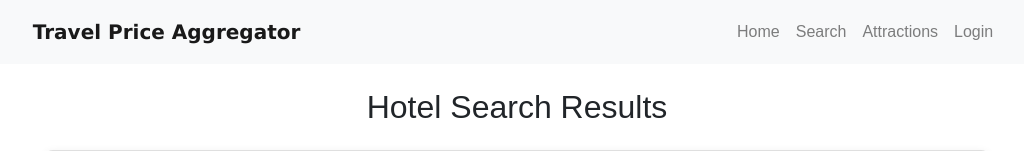
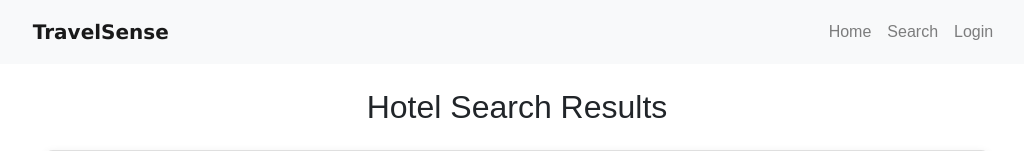
Before and after one commit to shivansh0901/travel-price-aggregator, a Flask app: template templates/hotel-results.html in a window 1280 px wide. Shown: the top 151 px of the page, without its empty margins (123-1147 px from the left). Run offline with Flask 3, Linux system fonts and the light colour scheme; the template is opened without the code that fills it, so the values that code supplies are empty; parts of the project's set-up code (start-up, migrations or seed data) failed here and were passed over; some libraries are stand-ins or nearby versions.

Commit message:
updated cosmetic elements

```diff
--- a/app.py
+++ b/app.py
@@ -2,7 +2,7 @@ from flask import Flask, request, jsonify, render_template, session, redirect, u
 from flask_sqlalchemy import SQLAlchemy
 from flask_cors import CORS
 import requests
-from config import SERPAPI_KEY, OPENAI_API_KEY, GEMINI_API_KEY
+from config import SERPAPI_KEY, GEMINI_API_KEY
 import time
 from datetime import datetime
 
@@ -379,7 +379,7 @@ def search_hotels():
         return render_template('hotel-results.html', error=error_message, city=city, check_in=check_in, check_out=check_out, selected_currency=currency, total_nights=0)
 
 
-
+'''
 # Tourist Attraction Suggestions (OpenAI API)
 @app.route('/tourist_suggestions', methods=['GET'])
 def tourist_suggestions():
@@ -411,6 +411,7 @@ def tourist_suggestions():
     except requests.exceptions.RequestException as e:
         print(f"Error calling OpenAI API: {str(e)}")  # For debugging
         return jsonify({"error": "Failed to get suggestions. Please try again later."}), 500
+'''
 
 
 
--- a/templates/hotel-results.html
+++ b/templates/hotel-results.html
@@ -11,7 +11,7 @@
 <body>
     <nav class="navbar navbar-expand-lg navbar-light bg-light">
         <div class="container">
-            <a class="navbar-brand" href="/">Travel Price Aggregator</a>
+            <a class="navbar-brand" href="/">TravelSense</a>
             <button class="navbar-toggler" type="button" data-toggle="collapse" data-target="#navbarNav">
                 <span class="navbar-toggler-icon"></span>
             </button>
@@ -22,9 +22,6 @@
                     </li>
                     <li class="nav-item">
                         <a class="nav-link" href="/search">Search</a>
-                    </li>
-                    <li class="nav-item">
-                        <a class="nav-link" href="#">Attractions</a>
                     </li>
                     <li class="nav-item">
                         <a class="nav-link" href="#">Login</a>
@@ -127,21 +124,8 @@
                         </form>
                     </div>
                 </div>
-                <!-- Tourist Attractions Panel -->
-                <div class="card mt-4">
-                    <div class="card-header bg-info text-white">
-                        <h5 class="mb-0">Tourist Attractions in {{ city }}</h5>
-                    </div>
-                    <div class="card-body" id="attractions-container">
-                        <div class="text-center" id="attractions-loading">
-                            <div class="spinner-border text-primary" role="status">
-                                <span class="sr-only">Loading...</span>
-                            </div>
-                            <p class="mt-2">Loading attractions...</p>
-                        </div>
-                        <div id="attractions-content" style="display: none;"></div>
-                    </div>
-                </div>
+
+
 
             </div>
 
--- a/templates/results.html
+++ b/templates/results.html
@@ -10,7 +10,7 @@
 <body>
     <nav class="navbar navbar-expand-lg navbar-light bg-light">
         <div class="container">
-            <a class="navbar-brand" href="/">Travel Price Aggregator</a>
+            <a class="navbar-brand" href="/">TravelSense</a>
             <button class="navbar-toggler" type="button" data-toggle="collapse" data-target="#navbarNav">
                 <span class="navbar-toggler-icon"></span>
             </button>
@@ -21,9 +21,6 @@
                     </li>
                     <li class="nav-item">
                         <a class="nav-link" href="/search">Search</a>
-                    </li>
-                    <li class="nav-item">
-                        <a class="nav-link" href="#">Attractions</a>
                     </li>
                     <li class="nav-item">
                         <a class="nav-link" href="#">Login</a>
--- a/templates/search.html
+++ b/templates/search.html
@@ -10,7 +10,7 @@
 <body>
     <nav class="navbar navbar-expand-lg navbar-light bg-light">
         <div class="container">
-            <a class="navbar-brand" href="/">Travel Price Aggregator</a>
+            <a class="navbar-brand" href="/">TravelSense</a>
             <button class="navbar-toggler" type="button" data-toggle="collapse" data-target="#navbarNav">
                 <span class="navbar-toggler-icon"></span>
             </button>
@@ -21,9 +21,6 @@
                     </li>
                     <li class="nav-item active">
                         <a class="nav-link" href="/search">Search</a>
-                    </li>
-                    <li class="nav-item">
-                        <a class="nav-link" href="#">Attractions</a>
                     </li>
                     <li class="nav-item">
                         <a class="nav-link" href="#">Login</a>
```
Also changed, not shown: templates/flight-results.html (+2 -19 lines), templates/index.html (+2 -5 lines).
